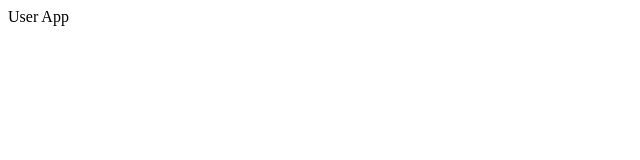
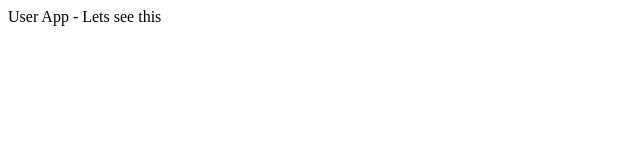
Before and after one commit to ghostfreak3000/eposta-user-dist, a plain HTML site: page index.html in a window 1280 px wide. Shown: the full height of the page, 0-640 px from the left. Drawn offline with Linux system fonts and the light colour scheme.

Commit message:
user_0.0.17

```diff
--- a/index.html
+++ b/index.html
@@ -7,6 +7,6 @@
     <title>Eposta | User</title>
 </head>
 <body>
-    User App
+    User App -  Lets see this
 </body>
 </html>
```
Also changed, not shown: 1 other file.
